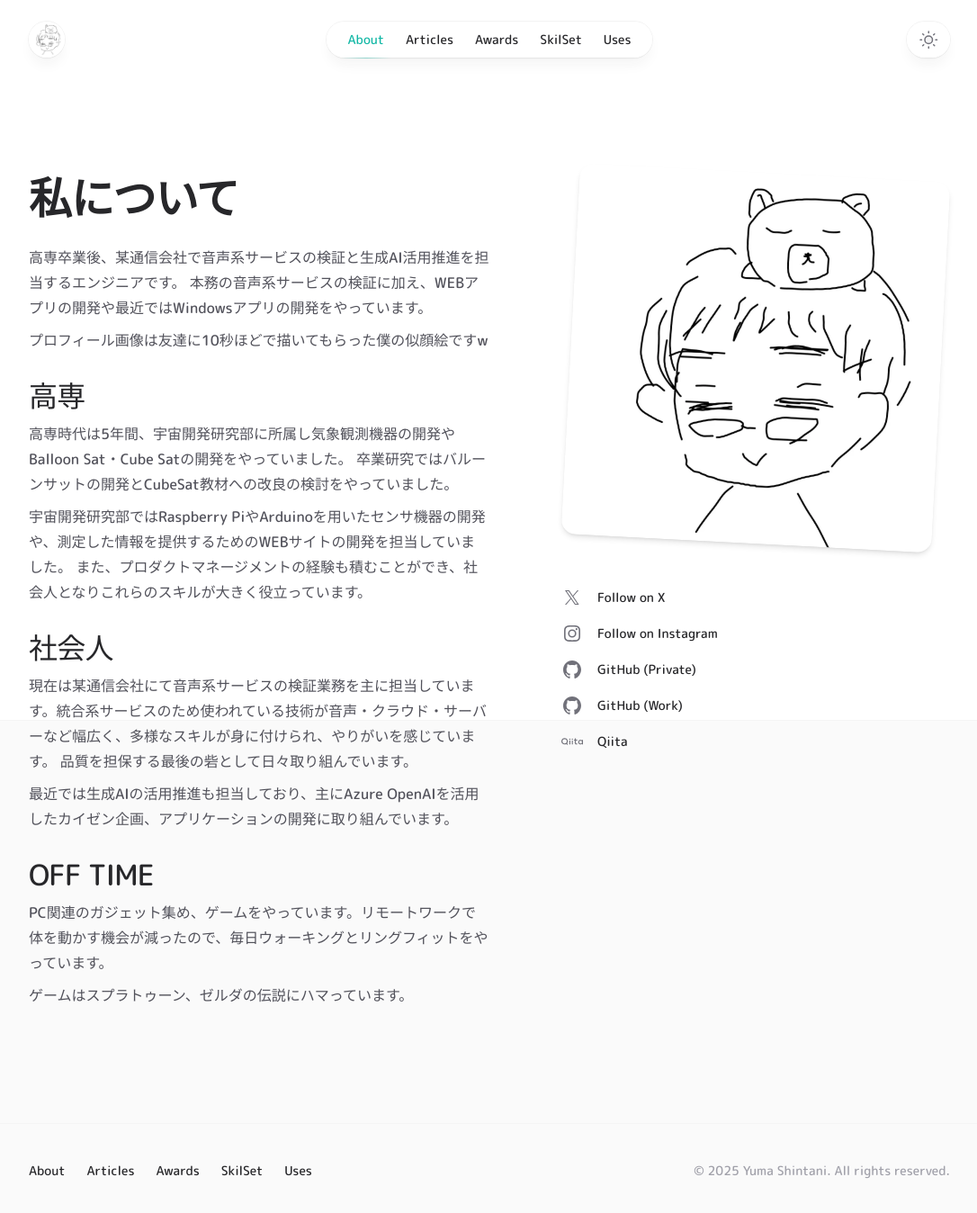
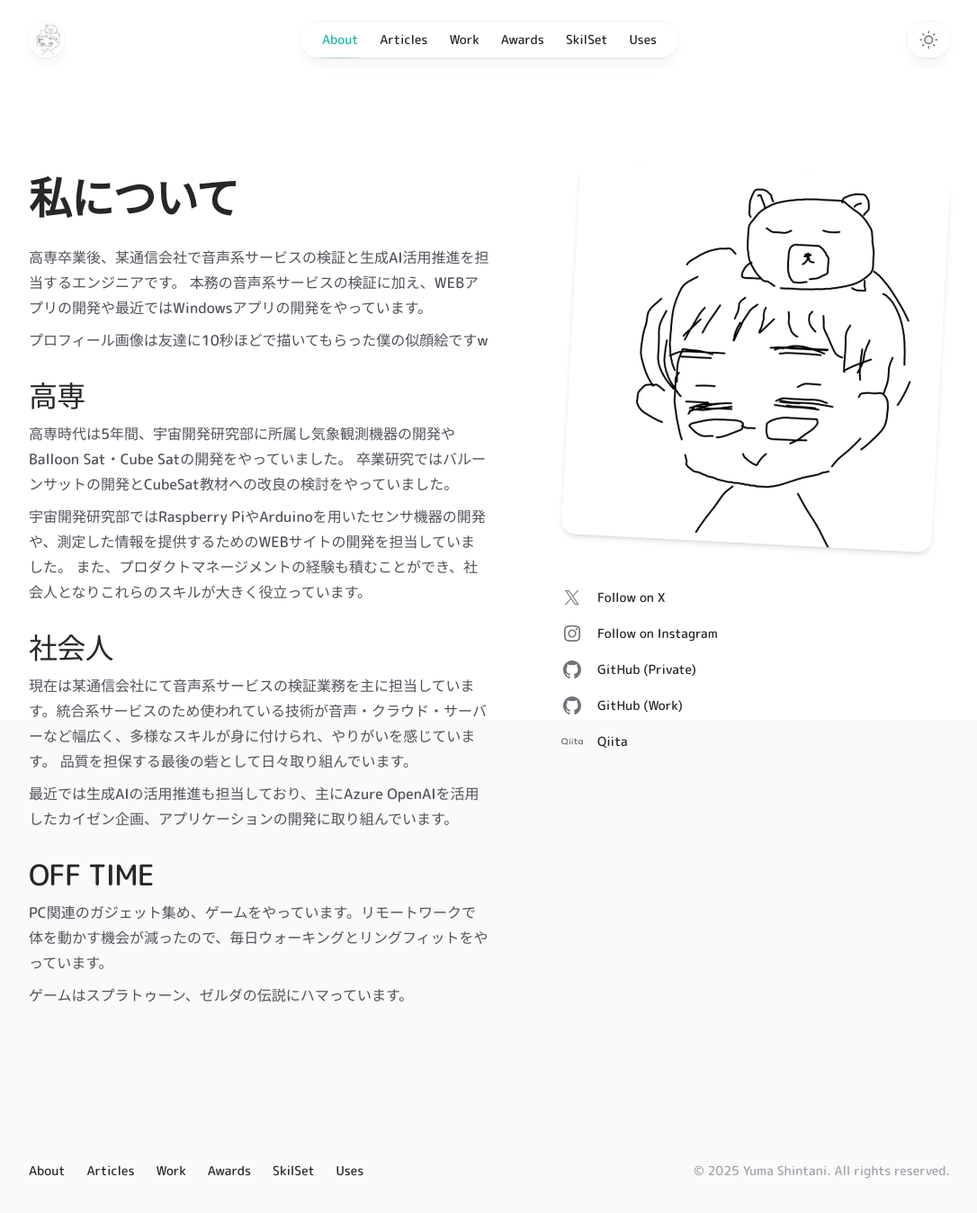
Before and after one commit to yuma-shin/yuma-website, a Next.js app: page /about in a window 1280 px wide. Shown: the top 1348 px of the page at 90% size, without its empty margins (96-1182 px from the left). Built offline with nearby package versions, Linux system fonts and the light colour scheme; no server answers.

Commit message:
add work

```diff
--- a/src/components/Footer.jsx
+++ b/src/components/Footer.jsx
@@ -23,10 +23,10 @@ export function Footer() {
               <div className="flex flex-wrap justify-center gap-x-6 gap-y-1 text-sm font-medium text-zinc-800 dark:text-zinc-200">
                 <NavLink href="/about">About</NavLink>
                 <NavLink href="/articles">Articles</NavLink>
+                <NavLink href="/work">Work</NavLink>
                 <NavLink href="/awards">Awards</NavLink>
                 <NavLink href="/skillset">SkilSet</NavLink>
                 <NavLink href="/uses">Uses</NavLink>
-
               </div>
               <p className="text-sm text-zinc-400 dark:text-zinc-500">
                 &copy; {new Date().getFullYear()} Yuma Shintani. All rights
--- a/src/components/Header.jsx
+++ b/src/components/Header.jsx
@@ -112,6 +112,7 @@ function MobileNavigation(props) {
           <ul className="-my-2 divide-y divide-zinc-100 text-base text-zinc-800 dark:divide-zinc-100/5 dark:text-zinc-300">
             <MobileNavItem href="/about">About</MobileNavItem>
             <MobileNavItem href="/articles">Articles</MobileNavItem>
+            <MobileNavItem href="/work">Work</MobileNavItem>
             <MobileNavItem href="/awards">Awards</MobileNavItem>
             <MobileNavItem href="/skillset">SkilSet</MobileNavItem>
             <MobileNavItem href="/uses">Uses</MobileNavItem>
@@ -151,6 +152,7 @@ function DesktopNavigation(props) {
       <ul className="flex rounded-full bg-white/90 px-3 text-sm font-medium text-zinc-800 shadow-lg shadow-zinc-800/5 ring-1 ring-zinc-900/5 backdrop-blur dark:bg-zinc-800/90 dark:text-zinc-200 dark:ring-white/10">
         <NavItem href="/about">About</NavItem>
         <NavItem href="/articles">Articles</NavItem>
+        <NavItem href="/work">Work</NavItem>
         <NavItem href="/awards">Awards</NavItem>
         <NavItem href="/skillset">SkilSet</NavItem>
         <NavItem href="/uses">Uses</NavItem>
```
